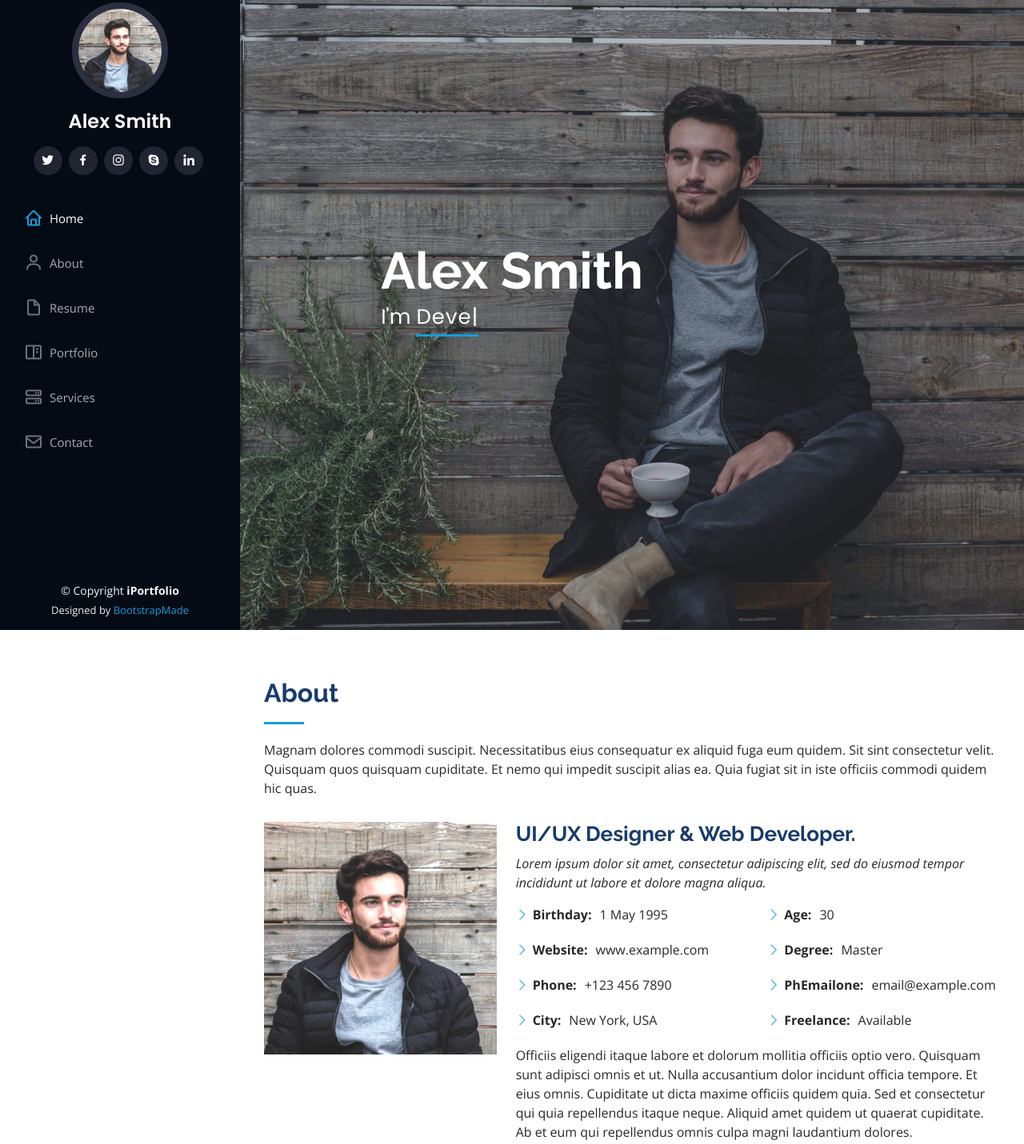
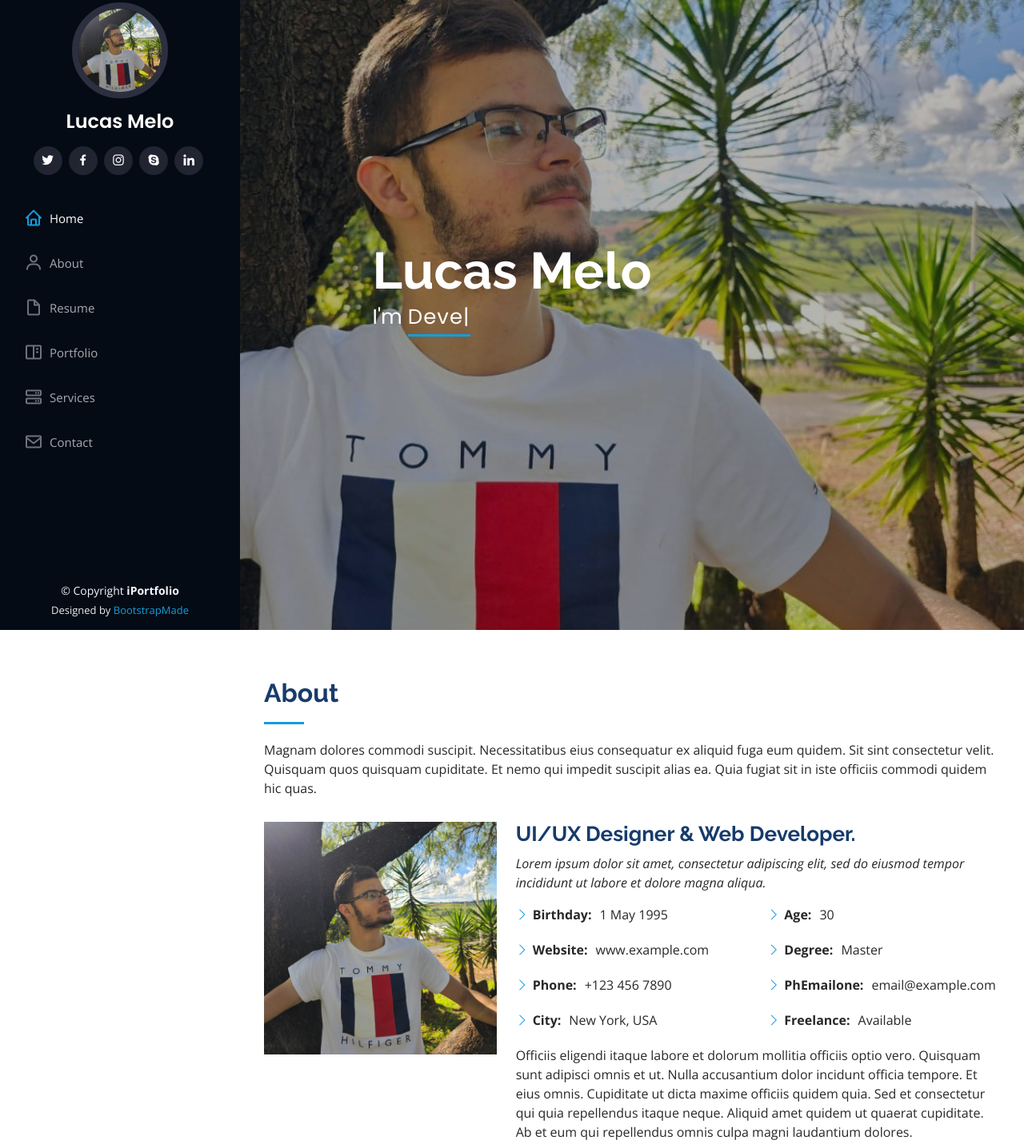
Before and after one commit to Lykanus/portifolio, a plain HTML site: page index.html in a window 1280 px wide. Shown: the part 12-1443 px from the top of the page at 80% size. Drawn offline with nearby package versions, Linux system fonts and the light colour scheme.

Commit message:
qualquer coisa que ce quiser

```diff
--- a/assets/css/style.css
+++ b/assets/css/style.css
@@ -241,7 +241,7 @@ h6 {
 #hero {
   width: 100%;
   height: 100vh;
-  background: url("../img/hero-bg.jpg") top center;
+  background: url("../img/LucasMelo.jpg") top center;
   background-size: cover;
 }
 
--- a/index.html
+++ b/index.html
@@ -46,8 +46,8 @@
     <div class="d-flex flex-column">
 
       <div class="profile">
-        <img src="assets/img/profile-img.jpg" alt="" class="img-fluid rounded-circle">
-        <h1 class="text-light"><a href="index.html">Alex Smith</a></h1>
+        <img src="assets/img/LucasMeloProfile.jpg" alt="" class="img-fluid rounded-circle">
+        <h1 class="text-light"><a href="index.html">Lucas Melo</a></h1>
         <div class="social-links mt-3 text-center">
           <a href="#" class="twitter"><i class="bx bxl-twitter"></i></a>
           <a href="#" class="facebook"><i class="bx bxl-facebook"></i></a>
@@ -73,7 +73,7 @@
   <!-- ======= Hero Section ======= -->
   <section id="hero" class="d-flex flex-column justify-content-center align-items-center">
     <div class="hero-container" data-aos="fade-in">
-      <h1>Alex Smith</h1>
+      <h1>Lucas Melo</h1>
       <p>I'm <span class="typed" data-typed-items="Designer, Developer, Freelancer, Photographer"></span></p>
     </div>
   </section><!-- End Hero -->
@@ -91,7 +91,7 @@
 
         <div class="row">
           <div class="col-lg-4" data-aos="fade-right">
-            <img src="assets/img/profile-img.jpg" class="img-fluid" alt="">
+            <img src="assets/img/LucasMeloProfile.jpg" class="img-fluid" alt="">
           </div>
           <div class="col-lg-8 pt-4 pt-lg-0 content" data-aos="fade-left">
             <h3>UI/UX Designer &amp; Web Developer.</h3>
@@ -254,7 +254,7 @@
           <div class="col-lg-6" data-aos="fade-up">
             <h3 class="resume-title">Sumary</h3>
             <div class="resume-item pb-0">
-              <h4>Alex Smith</h4>
+              <h4>Lucas Melo</h4>
               <p><em>Innovative and deadline-driven Graphic Designer with 3+ years of experience designing and developing user-centered digital/print marketing material from initial concept to final, polished deliverable.</em></p>
               <ul>
                 <li>Portland par 127,Orlando, FL</li>
```
Also changed, not shown: inner-page.html (+1 -1 lines), portfolio-details.html (+1 -1 lines), assets/img/LucasMelo.jpg (added), assets/img/LucasMeloProfile.jpg (added).
